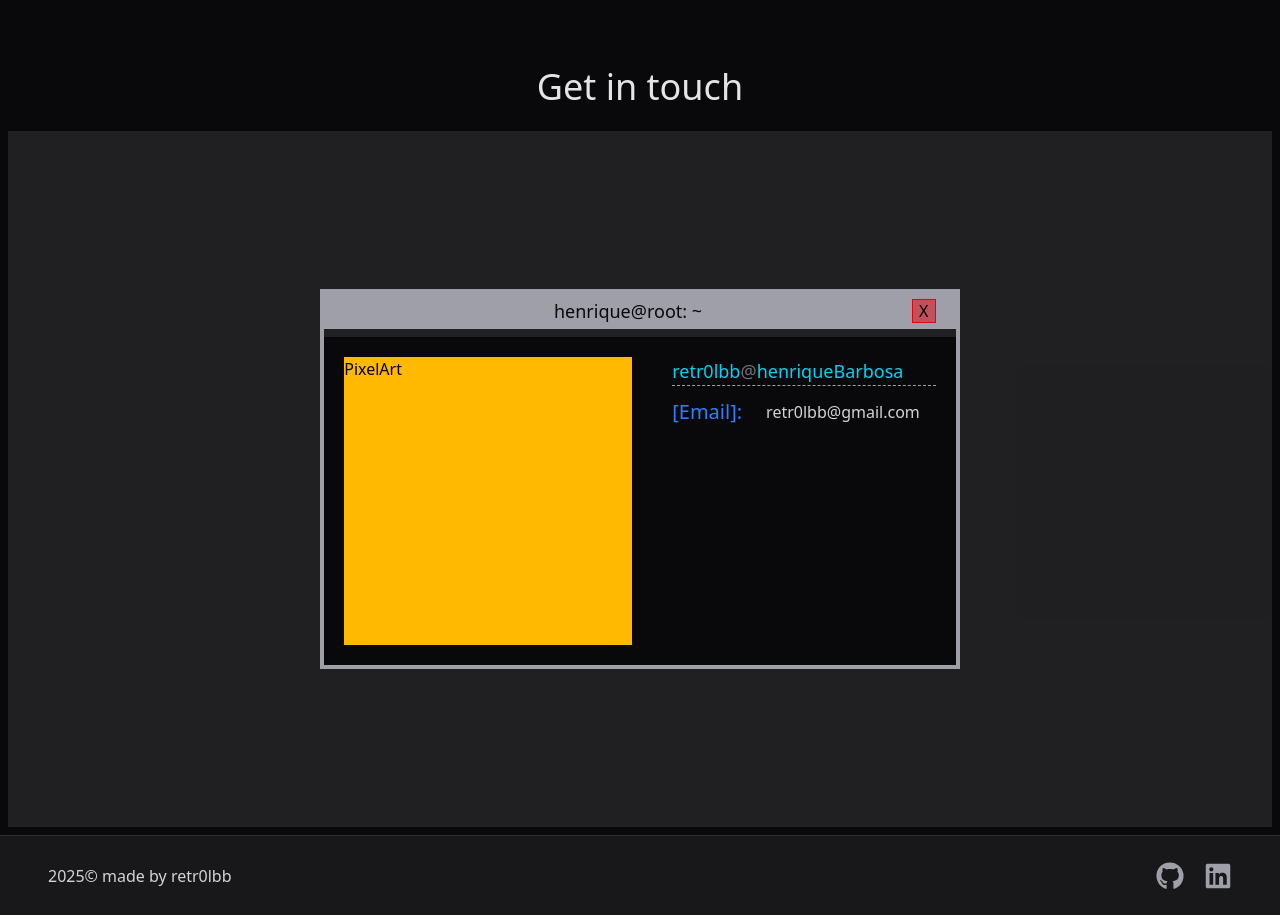
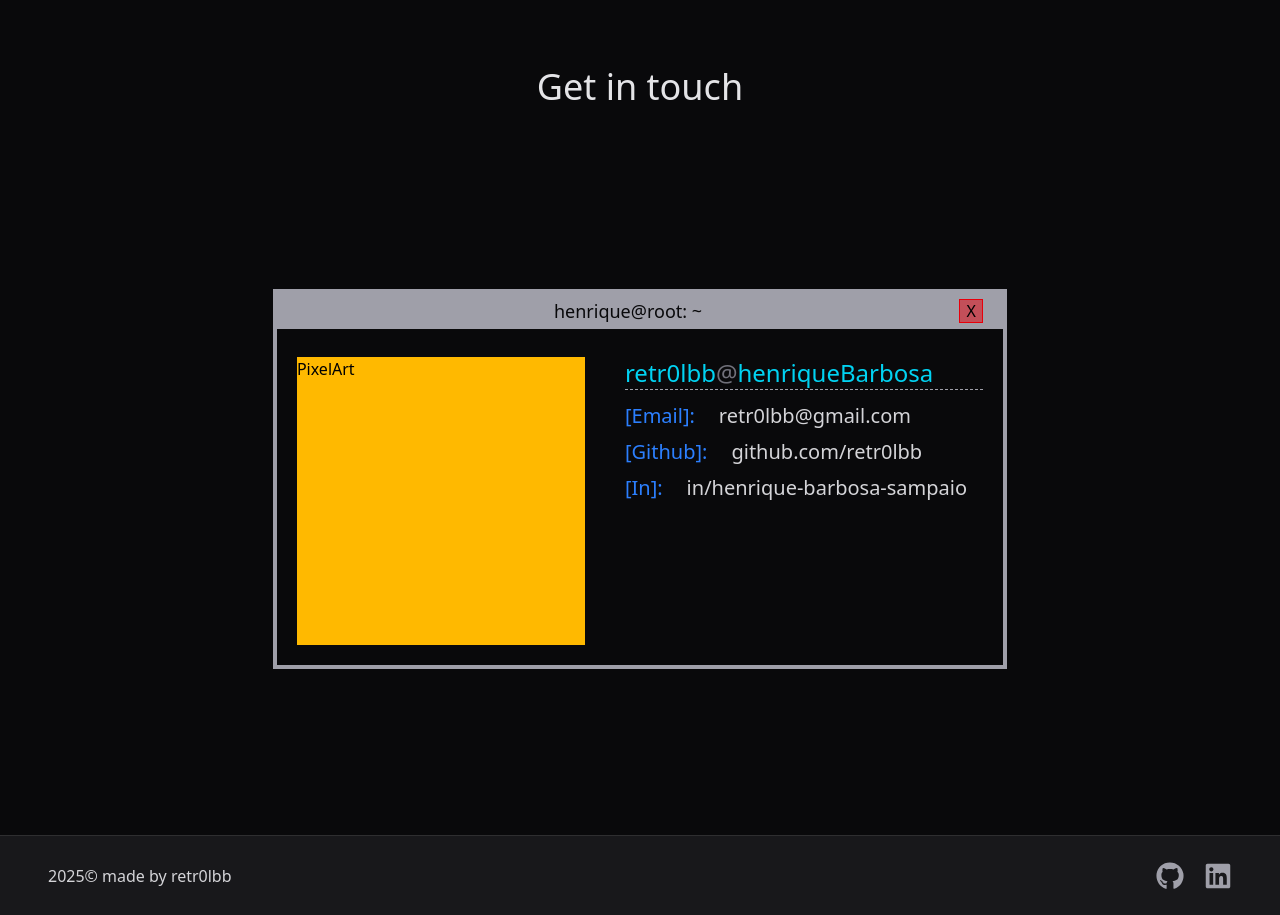
Before and after one commit to retr0lbb/henrique-barbosa, a Next.js app: page / in a window 1280 px wide. Shown: the part 6240-7155 px from the top of the page. Built offline with nearby package versions, Linux system fonts and the light colour scheme.

Commit message:
refactor: componentize terminal

```diff
--- a/src/components/terminal/index.tsx
+++ b/src/components/terminal/index.tsx
@@ -16,6 +16,26 @@ function TerminalHeader() {
   );
 }
 
+interface TerminalLinkProps {
+  href: string;
+  icon: string;
+  text: string;
+}
+
+function TerminalLink(props: TerminalLinkProps) {
+  return (
+    <div className="flex items-center gap-2">
+      <p className="text-xl text-blue-500">[{props.icon}]:</p>{" "}
+      <a
+        href={props.href}
+        className="text-zinc-300 px-4 hover:underline text-xl"
+      >
+        {props.text}
+      </a>
+    </div>
+  );
+}
+
 export function Terminal() {
   return (
     <div className="flex flex-col gap-2 border-4 border-zinc-400">
@@ -25,20 +45,28 @@ export function Terminal() {
         <div className="size-72 bg-amber-400">PixelArt</div>
 
         <div className="flex flex-1 flex-col h-full w-full">
-          <div className="text-cyan-400 text-lg border-b border-dashed border-zinc-400">
+          <div className="text-cyan-400 text-2xl border-b border-dashed border-zinc-400">
             retr0lbb<span className="text-zinc-500">@</span>henriqueBarbosa
           </div>
 
           <div className="mt-3 space-y-2">
-            <div className="flex items-center justify-center gap-2">
-              <p className="text-xl text-blue-500">[Email]:</p>{" "}
-              <a
-                href="https://localhost:3000"
-                className="text-zinc-300 px-4 hover:underline"
-              >
-                retr0lbb@gmail.com
-              </a>
-            </div>
+            <TerminalLink
+              href="https://localhost:4444"
+              icon="Email"
+              text="retr0lbb@gmail.com"
+            />
+
+            <TerminalLink
+              href="https://github.com/retr0lbb"
+              icon="Github"
+              text="github.com/retr0lbb"
+            />
+
+            <TerminalLink
+              href="https://www.linkedin.com/in/henrique-barbosa-sampaio/"
+              icon="In"
+              text="in/henrique-barbosa-sampaio"
+            />
           </div>
         </div>
       </div>
--- a/src/sections/contact-section.tsx
+++ b/src/sections/contact-section.tsx
@@ -10,7 +10,7 @@ export function ContactPage() {
         <h1 className="text-4xl text-zinc-200">Get in touch</h1>
       </div>
 
-      <div className="flex flex-1 w-full bg-zinc-200/10 items-center-safe justify-center-safe">
+      <div className="flex flex-1 w-full items-center-safe justify-center-safe">
         <Terminal />
       </div>
     </section>
```
